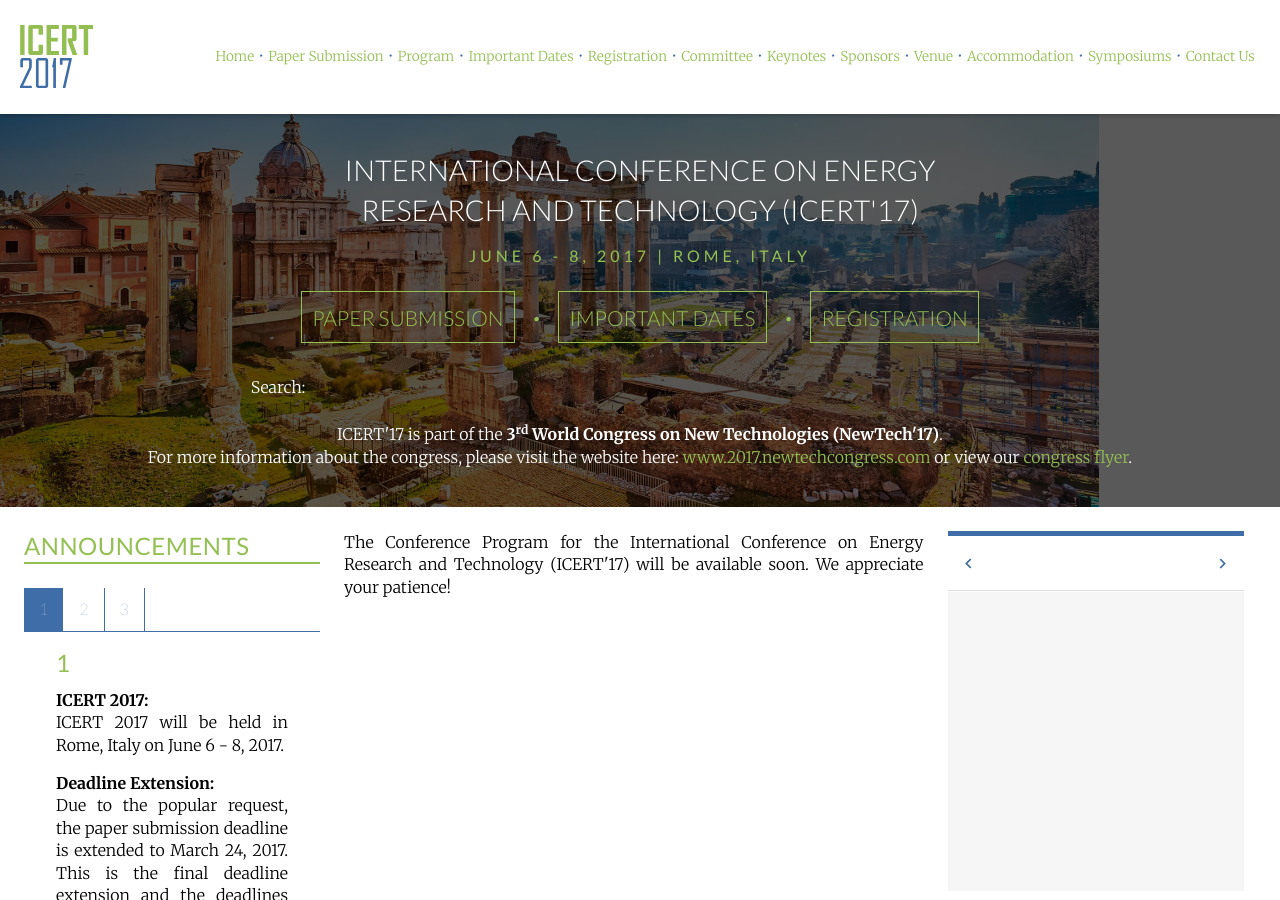
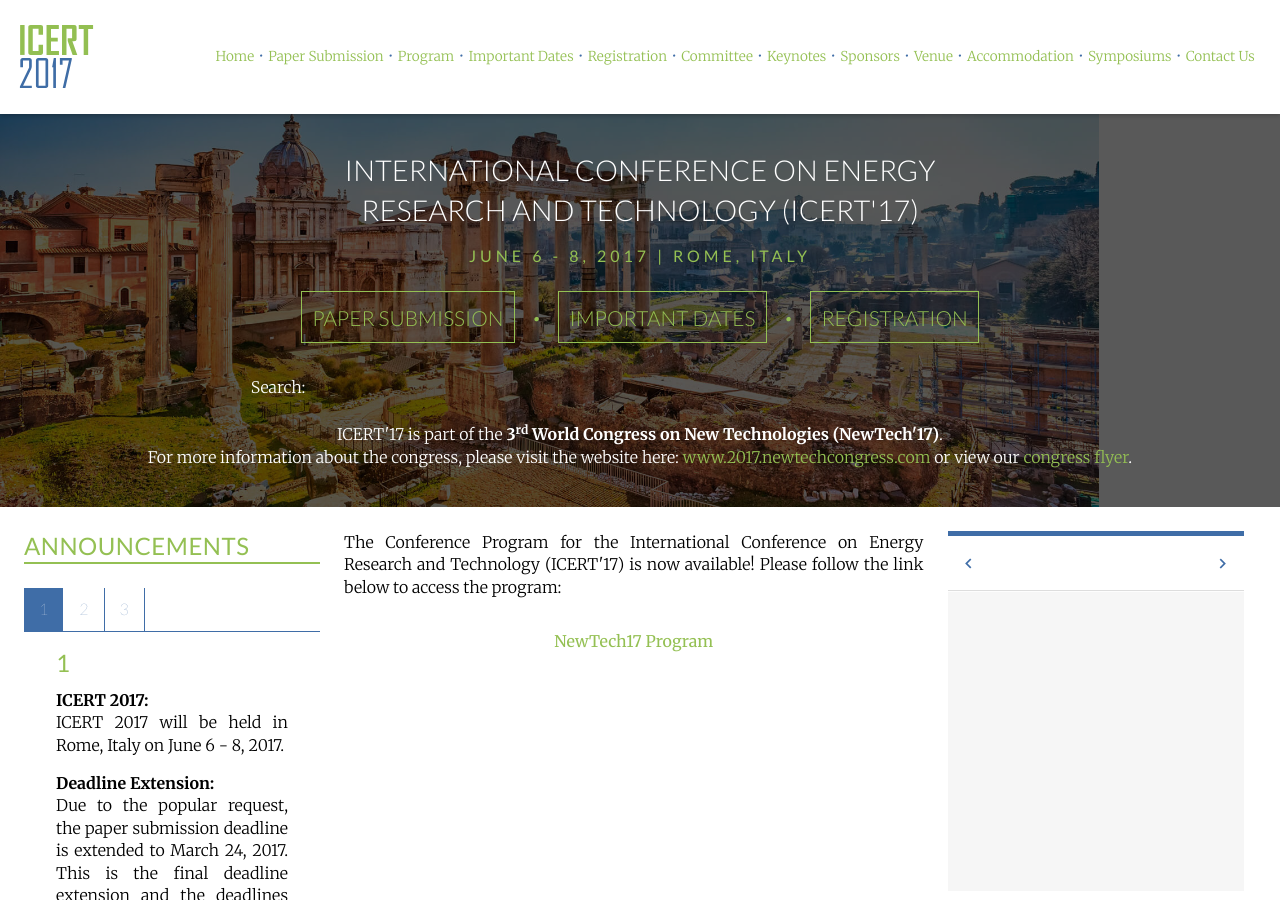
Before and after one commit to intaset/icertseries, a Jekyll site: the page built from program.html, in a window 1280 px wide and 900 px high. Built offline with Jekyll 4.4.1, drawn with Linux system fonts in a browser that asks for light colours; nearby versions of some CDN libraries; Markdown is read by kramdown in place of the engine named in the settings; comment, search, counter and statistics services are not loaded.

```diff
--- a/index.html
+++ b/index.html
@@ -19,10 +19,10 @@ keyword:
 
 	<h2>Keynote Speakers:</h2>
     <center>
-    <div class="unit unit-s-1-1 unit-m-1-4 unit-l-1-2 keynoteIndex">
+   <!--  <div class="unit unit-s-1-1 unit-m-1-4 unit-l-1-2 keynoteIndex">
       <img src="../img/Bandaru.jpg" class="flex-img">
       <p class="body"><b>Dr. Prabhakar R. Bandaru,</b><br>University of California, San Diego (UCSD), USA<br><a href="../keynote#Dr. Prabhakar R. Bandaru" class="body-link">Biography & Abstract</a></p><br>
-    </div>
+    </div> -->
 
     <div class="unit unit-s-1-1 unit-m-1-4 unit-l-1-2 keynoteIndex">
       <img src="../img/Eskicioglu.jpg" class="flex-img">
--- a/program.html
+++ b/program.html
@@ -7,6 +7,10 @@ keyword:
 
 <div class="unit unit-s-1 unit-m-1-4-1 unit-l-1-4-1">
   <div class="unit-spacer content">
-    <p class="body">The Conference Program for the International Conference on Energy Research and Technology (ICERT'17) will be available soon. We appreciate your patience!</p>
+    <!-- <p class="body">The Conference Program for the International Conference on Energy Research and Technology (ICERT'17) will be available soon. We appreciate your patience!</p> -->
+
+    <p class="body">The Conference Program for the International Conference on Energy Research and Technology (ICERT'17) is now available! Please follow the link below to access the program:</p>
+
+    <p align="center"><a href="../NewTech17_Program.pdf" class="body-link">NewTech17 Program</a></p>
   </div>
   </div>
```
Also changed, not shown: keynote.html (+4 -4 lines), 3 other files.
